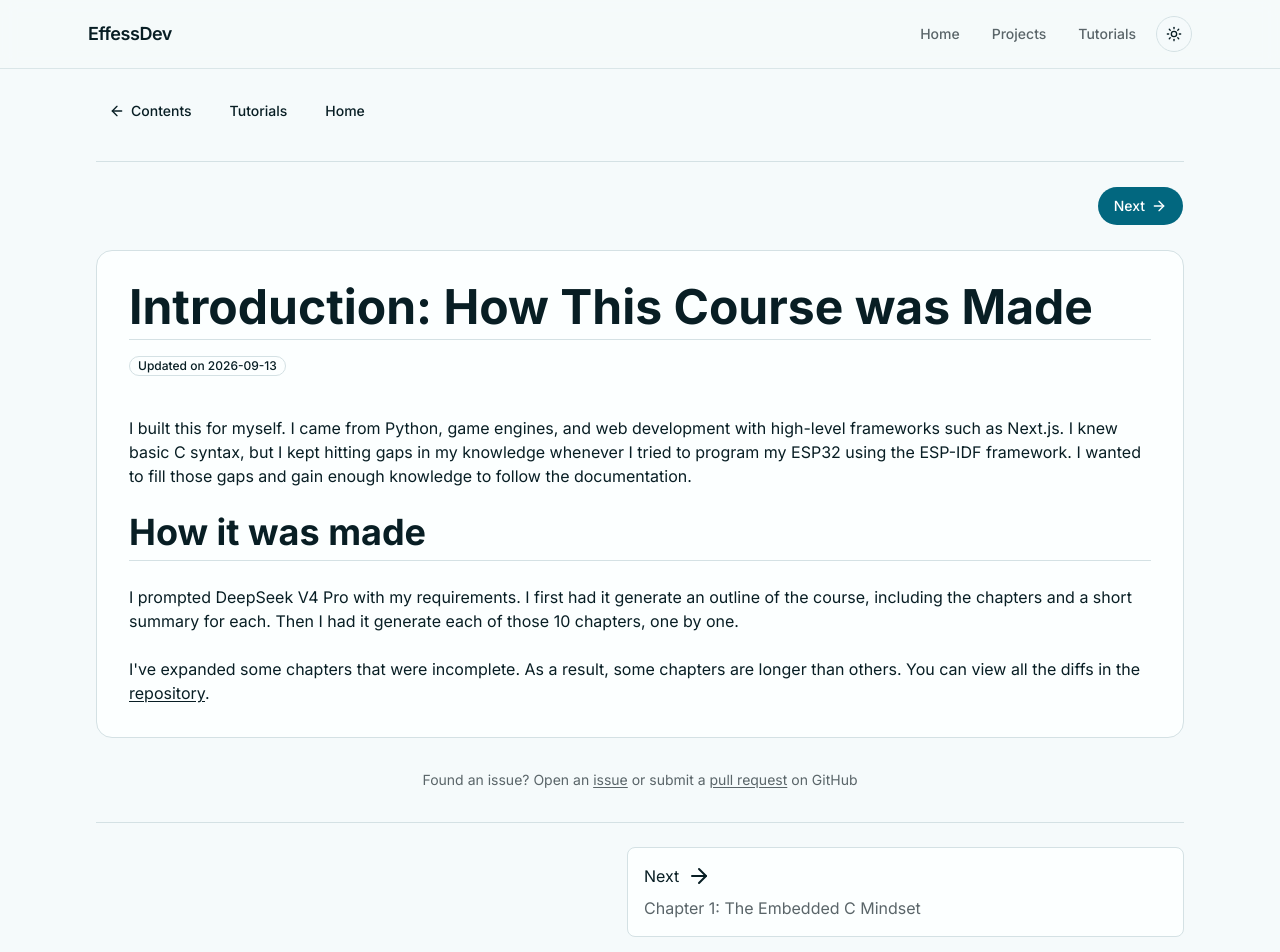
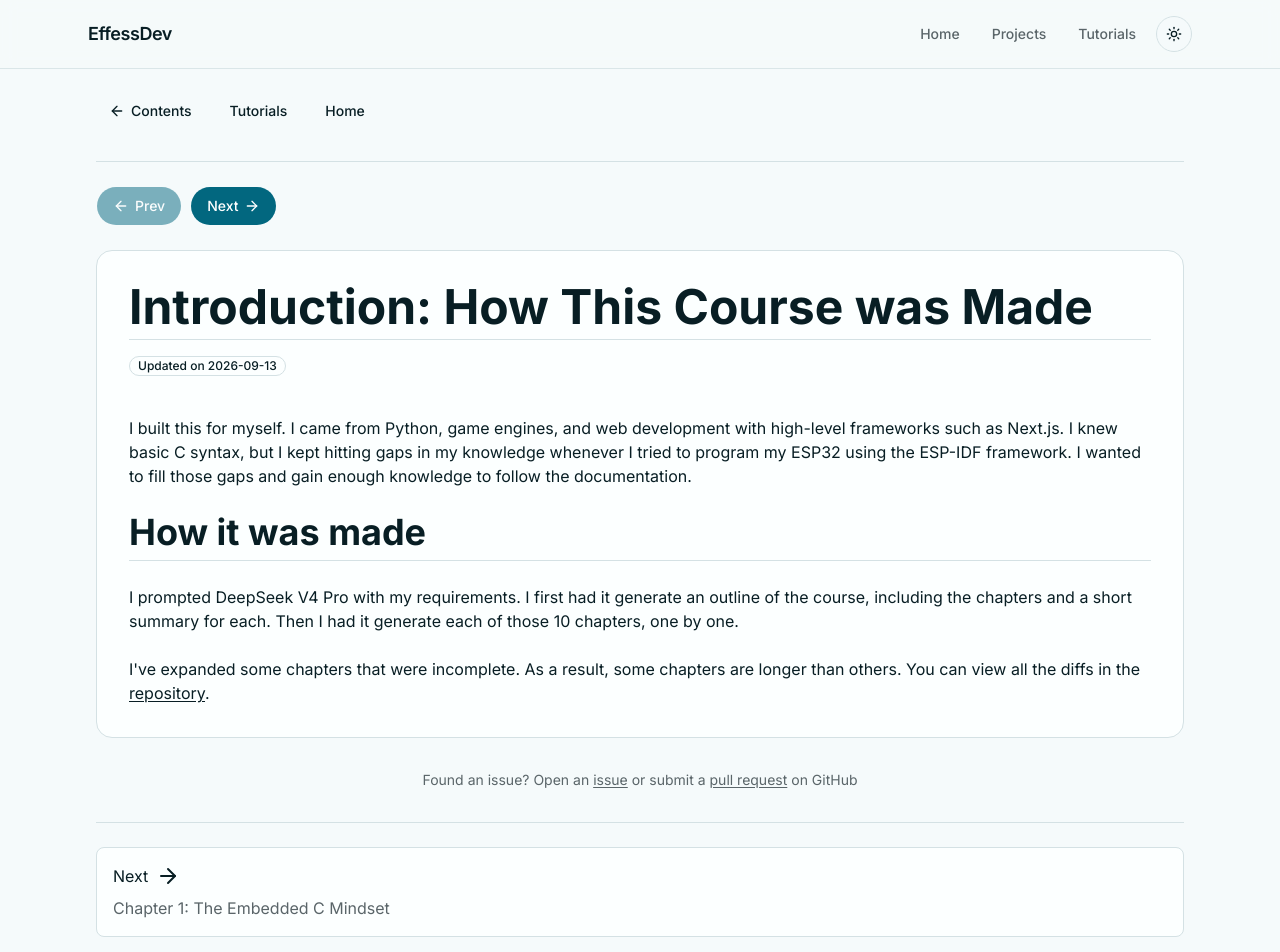
Before and after one commit to effessdev/effessdev.github.io, a Next.js app: page /read/embedded-c/00 in a window 1280 px wide. Shown: the top 952 px of the page. Built offline with nearby package versions, Linux system fonts and the light colour scheme.

Commit message:
udpate nav buttons

```diff
--- a/src/app/read/[id]/[chapter]/page.tsx
+++ b/src/app/read/[id]/[chapter]/page.tsx
@@ -101,28 +101,30 @@ function ChapterNavTop({
   next: Post | null;
 }) {
   return (
-    <nav className="flex gap-2 justify-between mt-8 pt-6 border-t">
-      {prev ? (
+    <nav className="flex gap-2 mt-8 pt-6 border-t">
       <Link
-          className={buttonVariants({ variant: "default", size: "lg" })}
-          href={`/read/${courseId}/${prev.id}`}
+        className={
+          buttonVariants({ variant: "default", size: "lg" }) +
+          (!prev ? " pointer-events-none opacity-50" : "")
+        }
+        href={prev ? `/read/${courseId}/${prev.id}` : "#"}
+        aria-disabled={!prev}
+        tabIndex={!prev ? -1 : undefined}
       >
         <ArrowLeft /> Prev
       </Link>
-      ) : (
-        <span />
-      )}
-      {next ? (
       <Link
-          className={buttonVariants({ variant: "default", size: "lg" })}
-          href={`/read/${courseId}/${next.id}`}
+        className={
+          buttonVariants({ variant: "default", size: "lg" }) +
+          (!next ? " pointer-events-none opacity-50" : "")
+        }
+        href={next ? `/read/${courseId}/${next.id}` : "#"}
+        aria-disabled={!next}
+        tabIndex={!next ? -1 : undefined}
       >
         Next
         <ArrowRight />
       </Link>
-      ) : (
-        <span />
-      )}
     </nav>
   );
 }
@@ -141,7 +143,7 @@ function ChapterNavBottom({
 
   return (
     <nav className="flex gap-2 justify-between mt-8 pt-6 border-t">
-      {prev ? (
+      {prev && (
         <div className={bgStyle}>
           <Link href={`/read/${courseId}/${prev.id}`}>
             <div className="flex mb-2 items-center gap-2">
@@ -151,11 +153,9 @@ function ChapterNavBottom({
             <span className="text-muted-foreground">{prev.title}</span>
           </Link>
         </div>
-      ) : (
-        <div className="flex-1" />
       )}
 
-      {next ? (
+      {next && (
         <div className={bgStyle}>
           <Link href={`/read/${courseId}/${next.id}`}>
             <div className="flex mb-2 items-center gap-2">
@@ -167,8 +167,6 @@ function ChapterNavBottom({
             </span>
           </Link>
         </div>
-      ) : (
-        <div className="flex-1" />
       )}
     </nav>
   );
```
Lines whose indentation alone changed are shown as unchanged.
